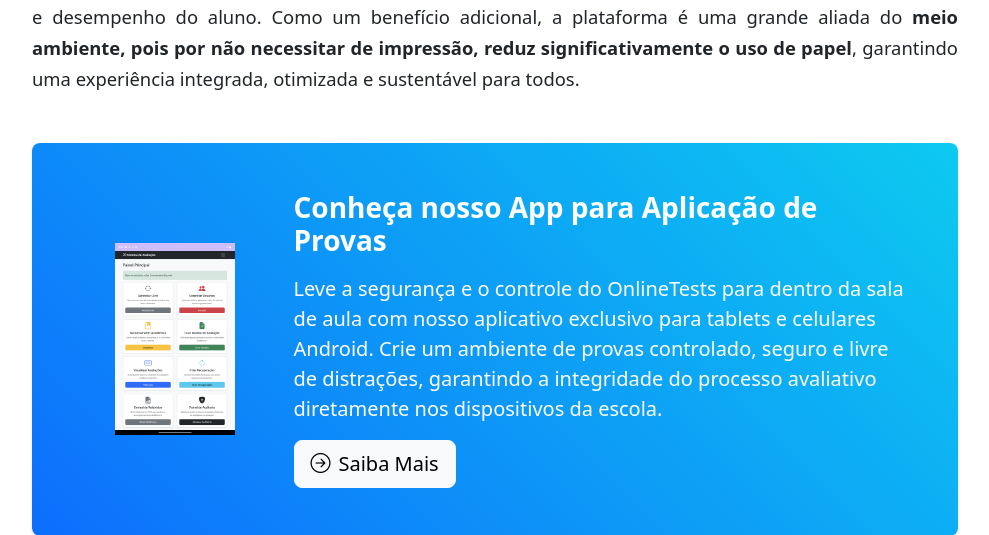
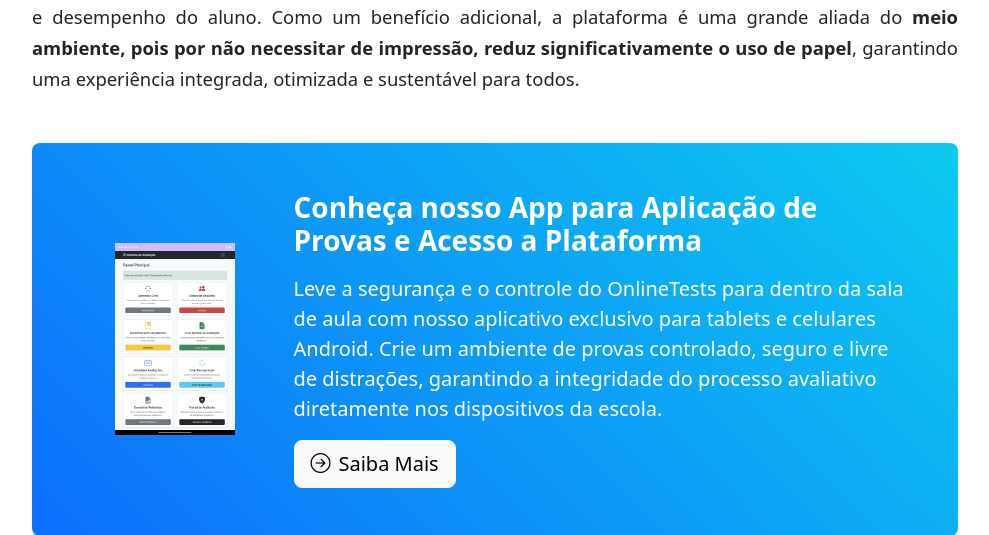
Before and after one commit to ManoelJoseFeitosa/onlinetests, a Flask app: page / in a window 1280 px wide. Shown: the part 1275-1810 px from the top of the page, without its empty margins (145-1134 px from the left). Run offline with Flask 3, Linux system fonts and the light colour scheme.

Commit message:
ajuste em home_vendas

```diff
--- a/site/templates/home_vendas.html
+++ b/site/templates/home_vendas.html
@@ -61,7 +61,7 @@
                         <img src="{{ url_for('static', filename='images/telacoordenadortablete10.png') }}" alt="Logo Android" style="width: 120px; height: auto;">
                     </div>
                     <div class="col-md-9 text-md-start">
-                        <h3 class="fw-bold">Conheça nosso App para Aplicação de Provas</h3>
+                        <h3 class="fw-bold">Conheça nosso App para Aplicação de Provas e Acesso a Plataforma</h3>
                         <p class="lead my-3">
                             Leve a segurança e o controle do OnlineTests para dentro da sala de aula com nosso <strong>aplicativo exclusivo para tablets e celulares Android</strong>. Crie um ambiente de provas controlado, seguro e livre de distrações, garantindo a integridade do processo avaliativo diretamente nos dispositivos da escola.
                         </p>
```
